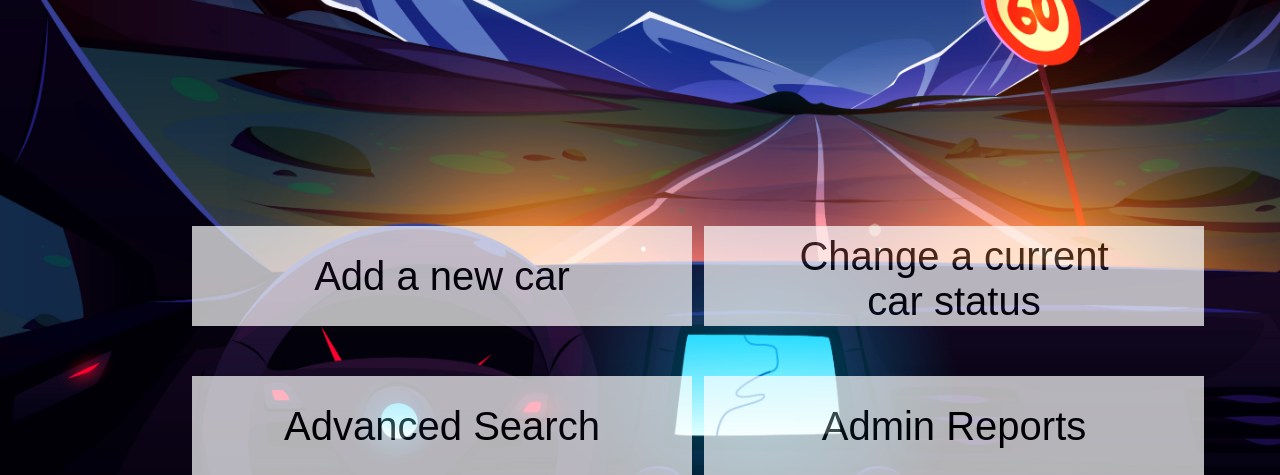
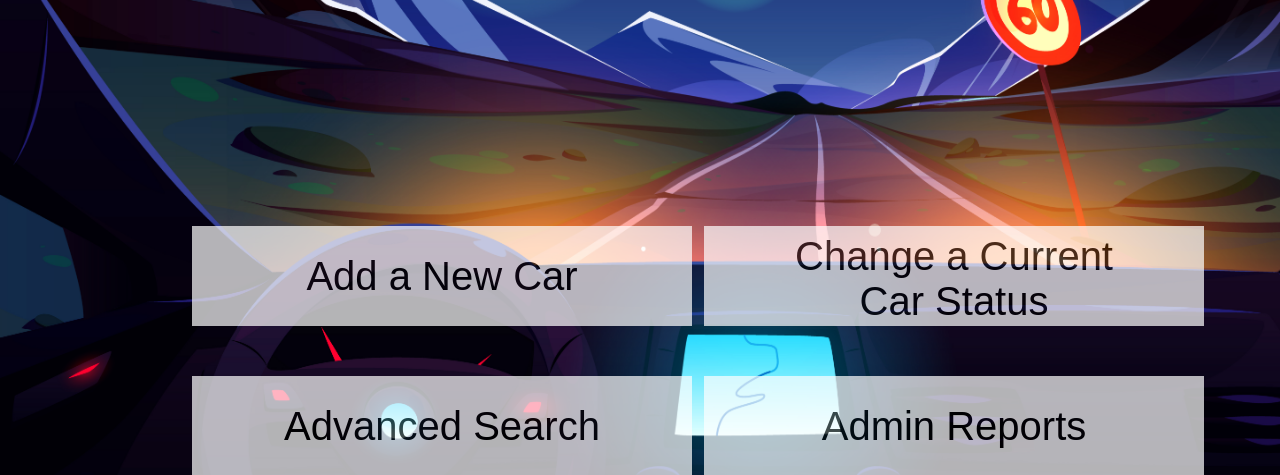
Before and after one commit to JanaElnagar/curenting, a PHP site: page /admin.php in a window 1280 px wide. Shown: the part 274-749 px from the top of the page. Run offline with PHP 8.4, Linux system fonts and the light colour scheme; data that the repository does not hold is empty.

Commit message:
minor changes

```diff
--- a/admin.php
+++ b/admin.php
@@ -23,13 +23,13 @@
     <div class="button-container">
     <form action="addcar.php" method="post">
 
-                <input type="submit" value="Add a new car" class="button" style="left:15%">
+                <input type="submit" value="Add a New Car" class="button" style="left:15%">
                 <input type="hidden" id="email" name="email"   value="<?php echo $receivedEmail; ?>">
     </form>
     <form action="change.php" method="post">
 
                 <!-- <input type="submit" value="Change a current car status" class="button" style="left:55%"> -->
-                <button  class="button" style="left:55%">Change a current<br>car status</button>
+                <button  class="button" style="left:55%">Change a Current<br>Car Status</button>
                 <input type="hidden" id="email" name="email"   value="<?php echo $receivedEmail; ?>">
                 <br>
     </form>
```
